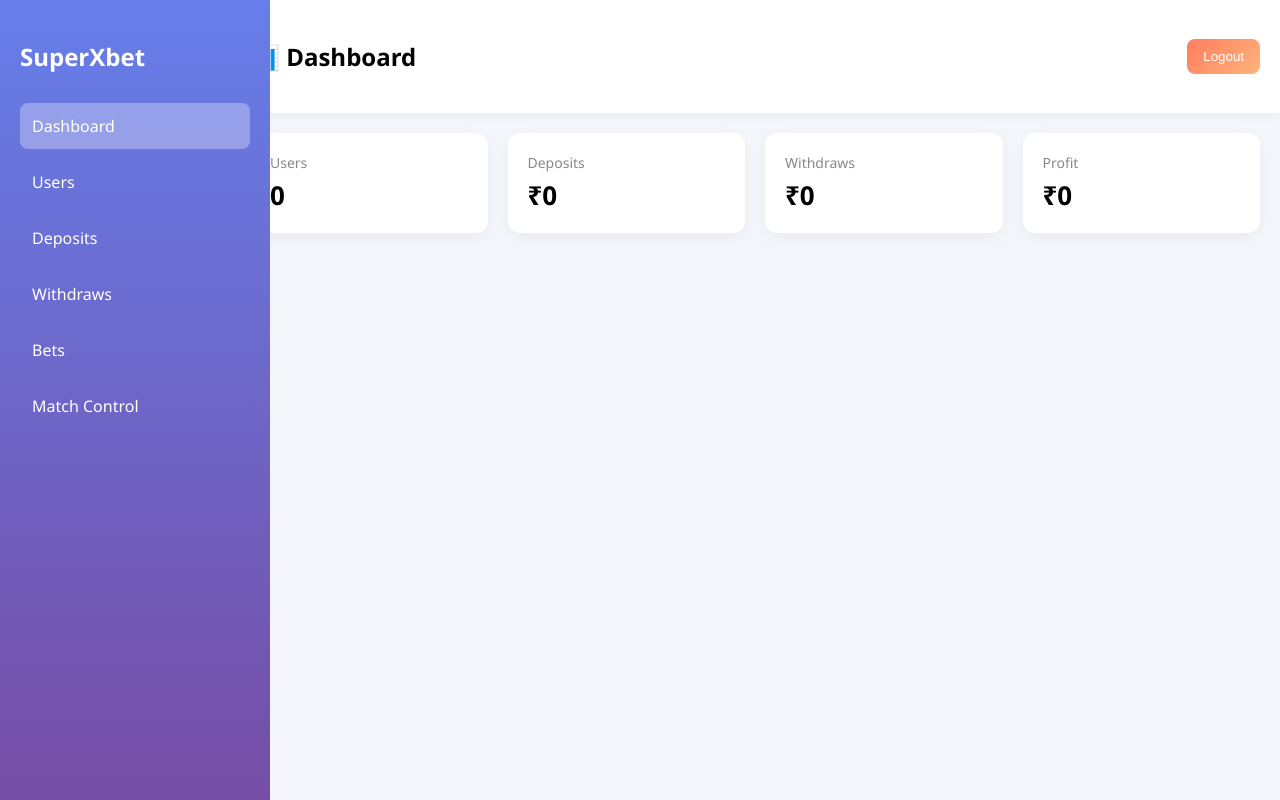
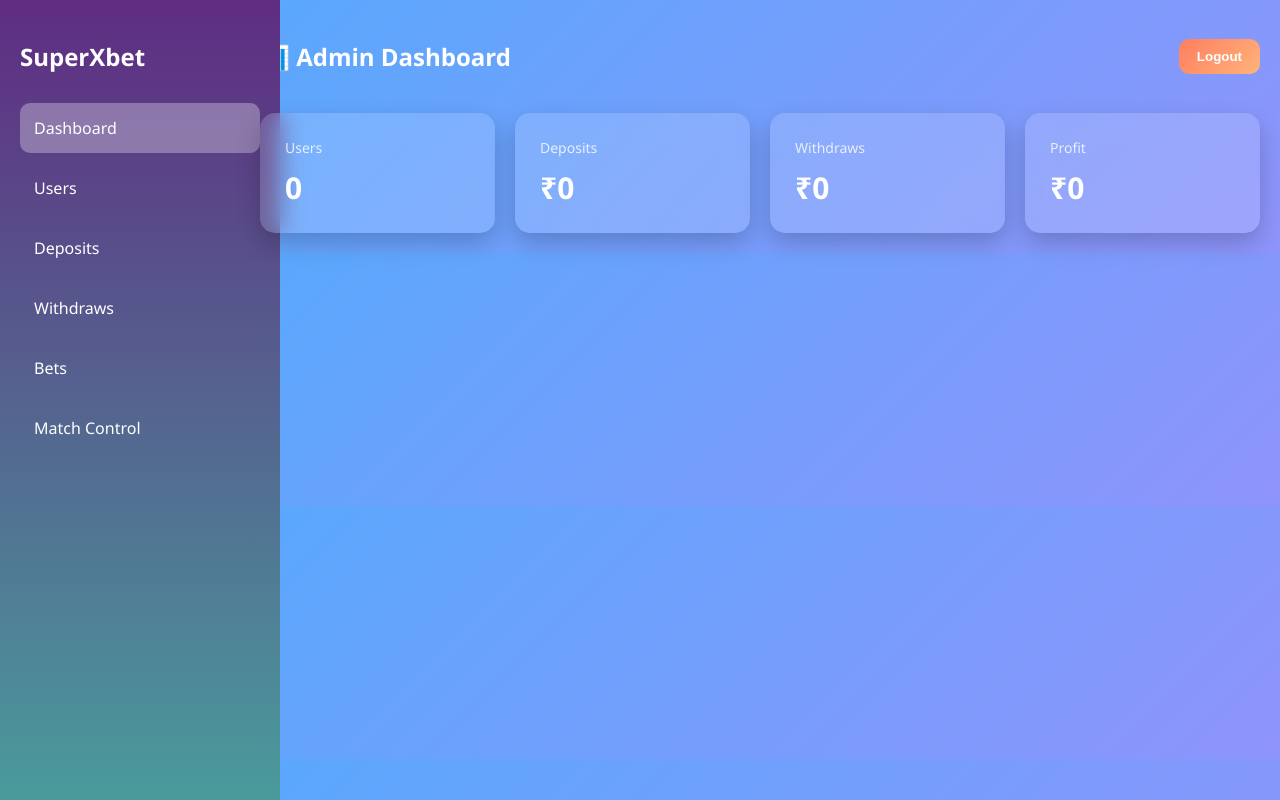
Before and after one commit to azasr4u/superxbet-backend, a website: page public/admin/dashboard.html in a window 1280 px wide. Drawn offline with Linux system fonts and the light colour scheme; no server answers; sample sign-in values are in the browser's storage.

Commit message:
dashboard redesigned to pro glass UI

```diff
--- a/public/admin/dashboard.html
+++ b/public/admin/dashboard.html
@@ -9,15 +9,15 @@
   margin:0;
   font-family:Segoe UI;
   display:flex;
-  background:#f4f6fb;
+  background: linear-gradient(135deg,#4facfe,#8f94fb);
+  color:white;
 }
 
 /* SIDEBAR */
 .sidebar {
-  width:230px;
+  width:240px;
   height:100vh;
-  background: linear-gradient(180deg,#667eea,#764ba2);
-  color:white;
+  background: linear-gradient(180deg,#5f2c82,#49a09d);
   padding:20px;
   position:fixed;
 }
@@ -26,17 +26,13 @@
   margin-bottom:30px;
 }
 
-.menu {
-  margin-top:20px;
-}
-
 .menu a {
   display:block;
-  padding:12px;
+  padding:14px;
   margin-bottom:10px;
   color:white;
   text-decoration:none;
-  border-radius:8px;
+  border-radius:10px;
   transition:0.3s;
 }
 
@@ -50,8 +46,9 @@
 
 /* MAIN */
 .main {
-  margin-left:230px;
+  margin-left:240px;
   width:100%;
+  padding:20px;
 }
 
 /* TOPBAR */
@@ -59,47 +56,51 @@
   display:flex;
   justify-content:space-between;
   align-items:center;
-  padding:20px;
-  background:white;
-  box-shadow:0 2px 10px rgba(0,0,0,0.05);
+  margin-bottom:20px;
 }
 
 .logout {
-  padding:10px 16px;
+  padding:10px 18px;
   border:none;
-  border-radius:8px;
+  border-radius:10px;
   background:linear-gradient(135deg,#ff7e5f,#feb47b);
   color:white;
   cursor:pointer;
+  font-weight:bold;
 }
 
-/* CONTENT */
-.container {
-  padding:20px;
-}
-
+/* GRID */
 .grid {
   display:grid;
   grid-template-columns:repeat(4,1fr);
   gap:20px;
 }
 
+/* CARDS (GLASS EFFECT) */
 .card {
-  background:white;
-  padding:20px;
-  border-radius:12px;
-  box-shadow:0 5px 15px rgba(0,0,0,0.05);
+  padding:25px;
+  border-radius:15px;
+  background: rgba(255,255,255,0.15);
+  backdrop-filter: blur(12px);
+  box-shadow:0 10px 25px rgba(0,0,0,0.2);
 }
 
 .title {
   font-size:14px;
-  color:#888;
+  opacity:0.8;
 }
 
 .value {
-  font-size:26px;
+  font-size:30px;
   font-weight:bold;
-  margin-top:5px;
+  margin-top:10px;
+}
+
+/* RESPONSIVE */
+@media(max-width:900px){
+  .grid{
+    grid-template-columns:repeat(2,1fr);
+  }
 }
 </style>
 </head>
@@ -123,15 +124,13 @@
 <!-- MAIN -->
 <div class="main">
 
-  <!-- TOPBAR -->
+  <!-- TOP -->
   <div class="topbar">
-    <h2>📊 Dashboard</h2>
+    <h2>📊 Admin Dashboard</h2>
     <button class="logout" onclick="logout()">Logout</button>
   </div>
 
-  <!-- CONTENT -->
-  <div class="container">
-
+  <!-- CARDS -->
   <div class="grid">
     <div class="card">
       <div class="title">Users</div>
@@ -156,23 +155,20 @@
 
 </div>
 
-</div>
-
 <script>
 
-// 🔒 AUTH
+// AUTH
 const token = localStorage.getItem("adminToken");
 if (!token) window.location.href = "/admin/login.html";
 
-// 🚪 LOGOUT
+// LOGOUT
 function logout(){
   localStorage.removeItem("adminToken");
   window.location.href = "/admin/login.html";
 }
 
-// 📊 LOAD DATA
+// LOAD DATA
 async function loadDashboard(){
-  try {
   const res = await fetch("/api/admin/dashboard", {
     headers: { Authorization: "Bearer " + token }
   });
@@ -182,16 +178,11 @@
   document.getElementById("users").innerText = d.users || 0;
   document.getElementById("dep").innerText = "₹" + (d.deposits || 0);
   document.getElementById("with").innerText = "₹" + (d.withdraws || 0);
-
-    const profit = (d.deposits || 0) - (d.withdraws || 0);
-    document.getElementById("profit").innerText = "₹" + profit;
-
-  } catch (err) {
-    console.log(err);
-  }
+  document.getElementById("profit").innerText =
+    "₹" + ((d.deposits || 0) - (d.withdraws || 0));
 }
 
-setInterval(loadDashboard, 3000);
+setInterval(loadDashboard,3000);
 loadDashboard();
 
 </script>
```
Lines whose indentation alone changed are shown as unchanged.
